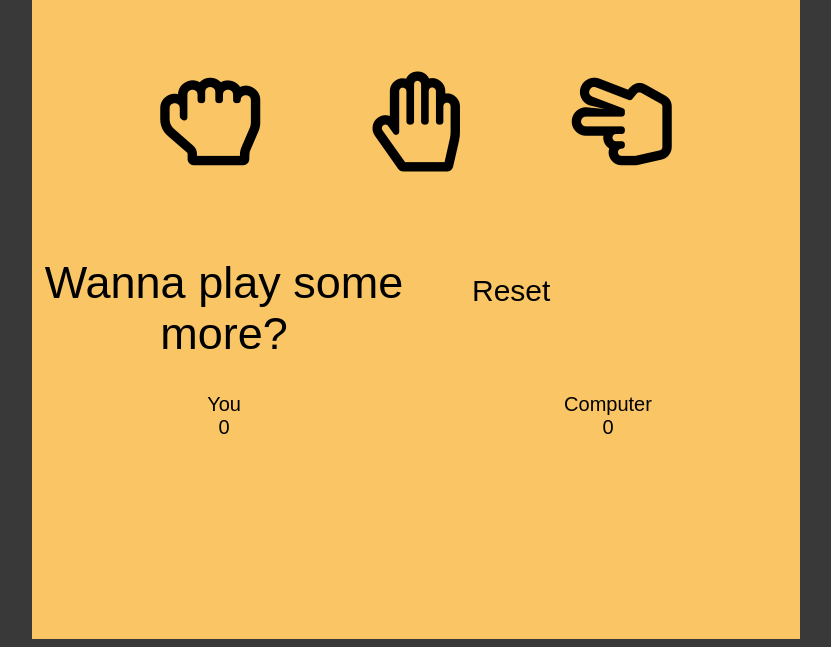
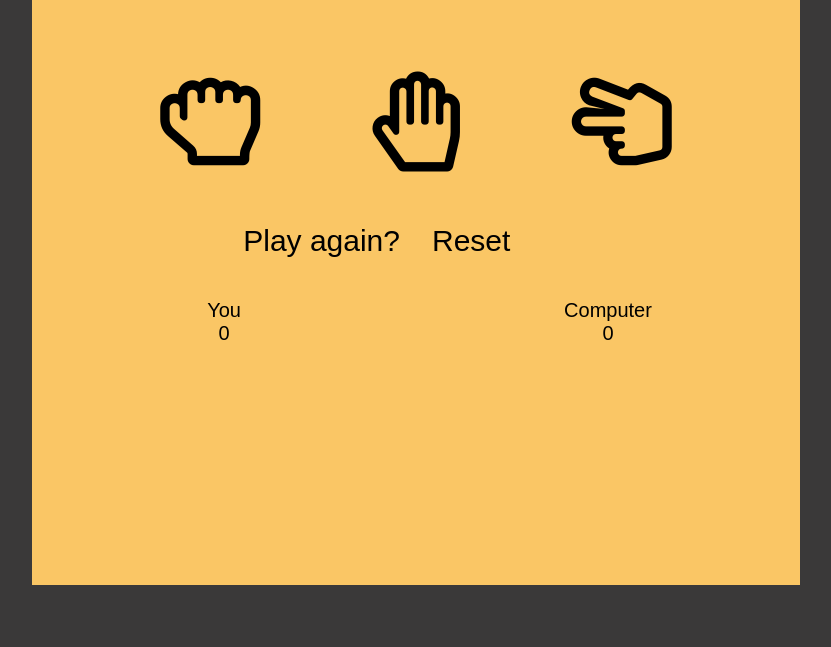
Before and after one commit to Steeeeeph/rock-paper-scissors, a plain HTML site: page index.html in a window 1280 px wide. Both pictures are taken after a click on the button "Play!". Shown: the part 271-918 px from the top of the page, without its empty margins (224-1055 px from the left). After the commit the page ends 864 px from the top, so only its background shows below. Drawn offline with Linux system fonts and the light colour scheme.

Commit message:
Adjustments in content and lay-out

```diff
--- a/script.js
+++ b/script.js
@@ -65,7 +65,7 @@ document.getElementById("run").addEventListener('click', function takeAchance (e
     let result = function afterRound() {
     }
     if(result) {
-        document.getElementById("run").innerHTML = 'Wanna play some more?';
+        document.getElementById("run").innerHTML = 'Play again?';
         document.getElementById("reset").style.display = 'flex';
     }
     else if (!result) {
--- a/style.css
+++ b/style.css
@@ -33,7 +33,7 @@ button {
     transition: 100ms;
     text-decoration: underline;
 }
-.btn:focus, #run:focus, #reset:focus {
+.btn:focus {
     transform: scale(1.5);
 }
 i {
@@ -52,21 +52,25 @@ i {
     font-family: Arial, Helvetica, sans-serif;
     font-size: 30px;
     color: black;
-    float: right;
+    display: flex;
+    margin: 0 10px 0 0;
+    justify-content: right;
 }
 #reset {
     width: 50%;
     font-family: Arial, Helvetica, sans-serif;
     font-size: 30px;
     color: black;
-    float: left;
     display: none;
+    margin: 0 0 0 10px;
 }
 .score {
     display: grid;
     grid-template-columns: repeat(2, 1fr);
     grid-template-rows: auto auto;
     justify-items: center;
+    margin-top: 40px;
+    margin-bottom: 40px;
 }
 /* .table-you {
     grid-column: 1;
```
